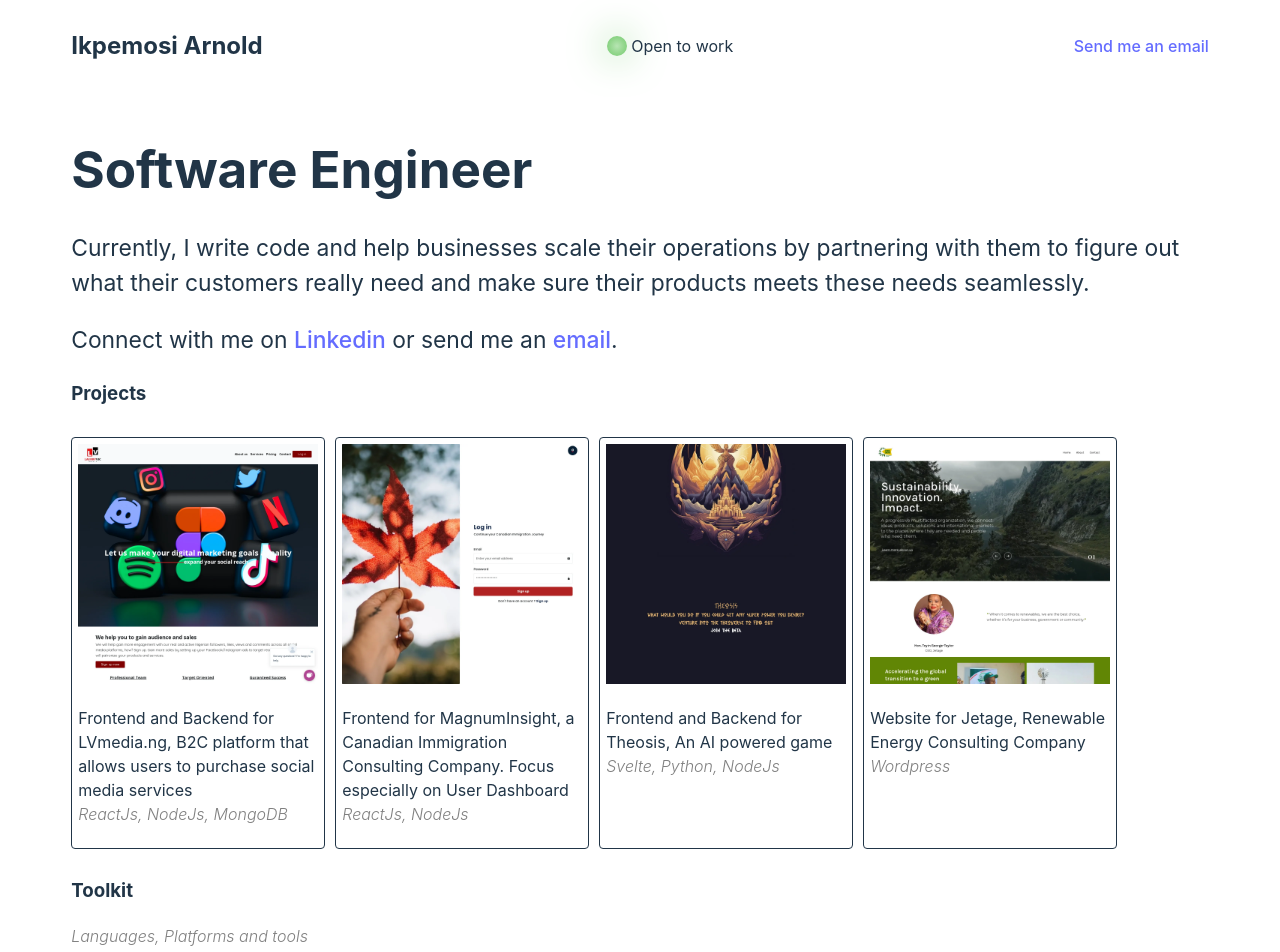
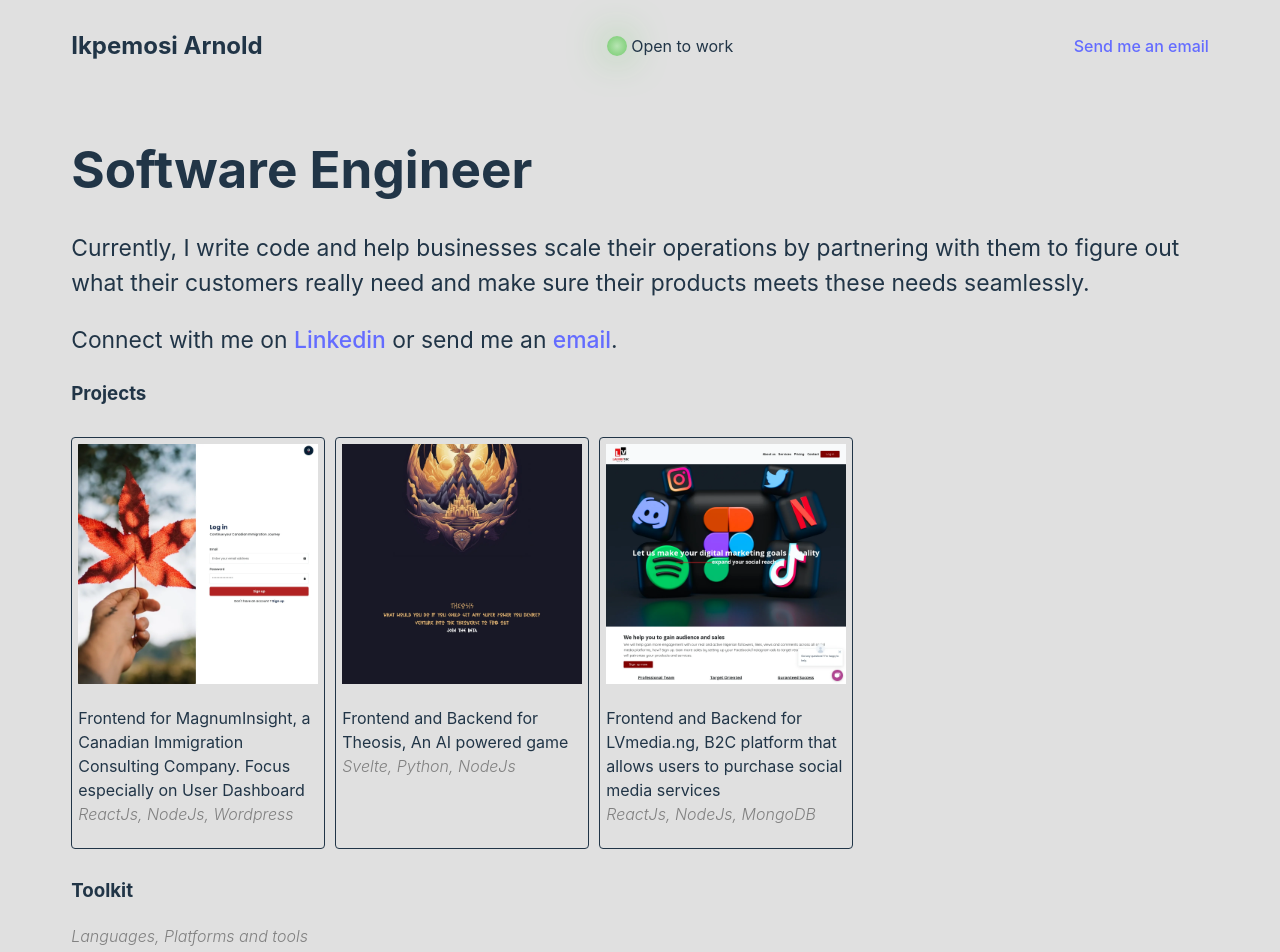
Before and after one commit to IkpemosiArnold/myspace, a React (Vite) app: page / in a window 1280 px wide. Shown: the top 952 px of the page. Built offline with nearby package versions, Linux system fonts and the light colour scheme.

Commit message:
removed redundant project

```diff
--- a/src/index.css
+++ b/src/index.css
@@ -54,7 +54,7 @@ button:focus-visible {
 @media (prefers-color-scheme: light) {
   :root {
     color: #213547;
-    background-color: #ffffff;
+    background-color: #e0e0e0;
   }
   a:hover {
     color: #747bff;
--- a/src/pages/Home.jsx
+++ b/src/pages/Home.jsx
@@ -51,21 +51,6 @@ const Home = () => {
         <h3>Projects</h3>
         <div className="work-section">
           <div className="work-boxes">
-            <a href="https://lvmedia.ng/">
-              <img
-                className="work-image"
-                src={lvmedia}
-                alt="screenshot of lvmedia landing page"
-                loading="lazy"
-              />
-            </a>
-            <p className="work-desc">
-              Frontend and Backend for LVmedia.ng, B2C platform that allows
-              users to purchase social media services<br></br>
-              <span className="subheading">ReactJs, NodeJs, MongoDB</span>
-            </p>
-          </div>
-          <div className="work-boxes">
             <a href="https://magnuminsight.com">
               <img
                 className="work-image"
@@ -77,7 +62,7 @@ const Home = () => {
             <p className="work-desc">
               Frontend for MagnumInsight, a Canadian Immigration Consulting
               Company. Focus especially on User Dashboard<br></br>
-              <span className="subheading">ReactJs, NodeJs</span>
+              <span className="subheading">ReactJs, NodeJs, Wordpress</span>
             </p>
           </div>
           <div className="work-boxes">
@@ -95,18 +80,18 @@ const Home = () => {
             </p>
           </div>
           <div className="work-boxes">
-            <a href="#">
-              {" "}
+            <a href="https://lvmedia.ng/">
               <img
                 className="work-image"
-                src={jetAge}
-                alt="screenshot of jetage website"
+                src={lvmedia}
+                alt="screenshot of lvmedia landing page"
                 loading="lazy"
               />
             </a>
             <p className="work-desc">
-              Website for Jetage, Renewable Energy Consulting Company <br></br>
-              <span className="subheading">Wordpress</span>
+              Frontend and Backend for LVmedia.ng, B2C platform that allows
+              users to purchase social media services<br></br>
+              <span className="subheading">ReactJs, NodeJs, MongoDB</span>
             </p>
           </div>
         </div>
```
